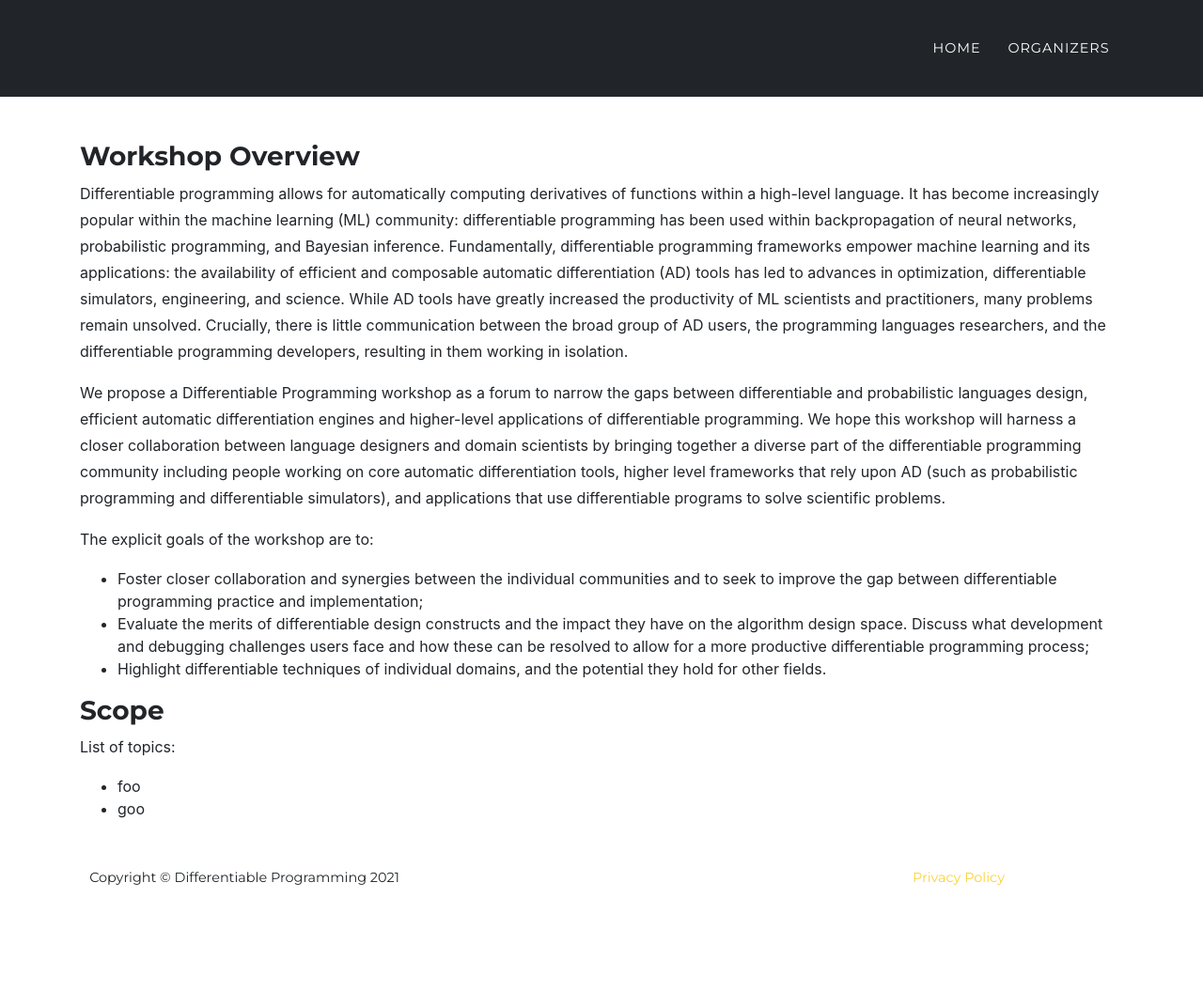
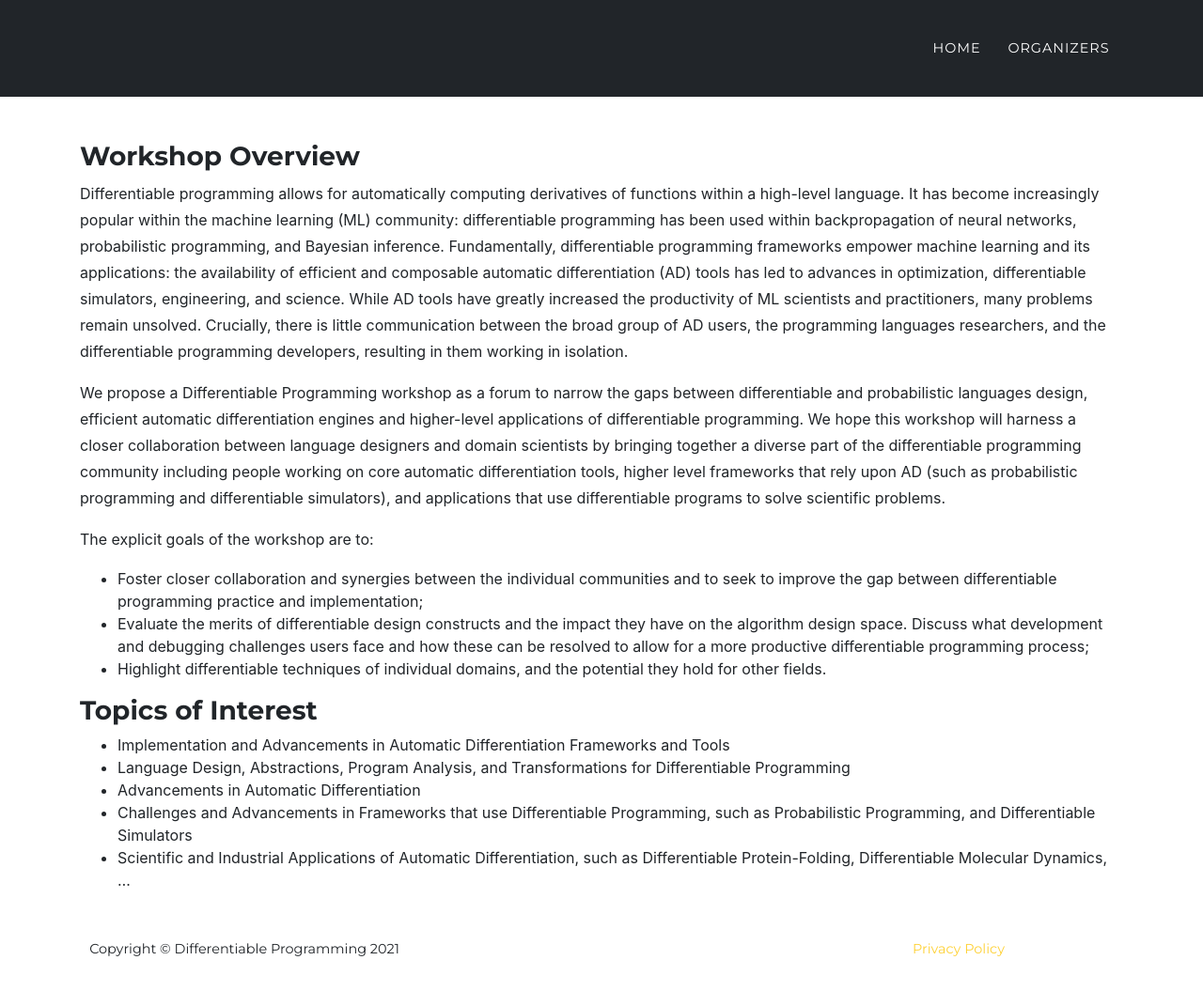
Before and after one commit to mgorinova/www, a Jekyll site: the page built from index.md, in a window 1280 px wide and 1055 px high. Shown: the whole window at 94% size. Built offline with Jekyll 4.4.1, drawn with Linux system fonts in a browser that asks for light colours; nearby versions of some CDN libraries; some web fonts are replaced.

Commit message:
Add first pre-cursory list of topics.

```diff
--- a/index.md
+++ b/index.md
@@ -14,8 +14,10 @@ The explicit goals of the workshop are to:
 * Evaluate the merits of differentiable design constructs and the impact they have on the algorithm design space. Discuss what development and debugging challenges users face and how these can be resolved to allow for a more productive differentiable programming process;
 * Highlight differentiable techniques of individual domains, and the potential they hold for other fields.
 
-### Scope
+### Topics of Interest
 
-List of topics:
-* foo
-* goo
+* Implementation and Advancements in Automatic Differentiation Frameworks and Tools
+* Language Design, Abstractions, Program Analysis, and Transformations for Differentiable Programming
+* Advancements in Automatic Differentiation
+* Challenges and Advancements in Frameworks that use Differentiable Programming, such as Probabilistic Programming, and Differentiable Simulators
+* Scientific and Industrial Applications of Automatic Differentiation, such as Differentiable Protein-Folding, Differentiable Molecular Dynamics, ...
```
